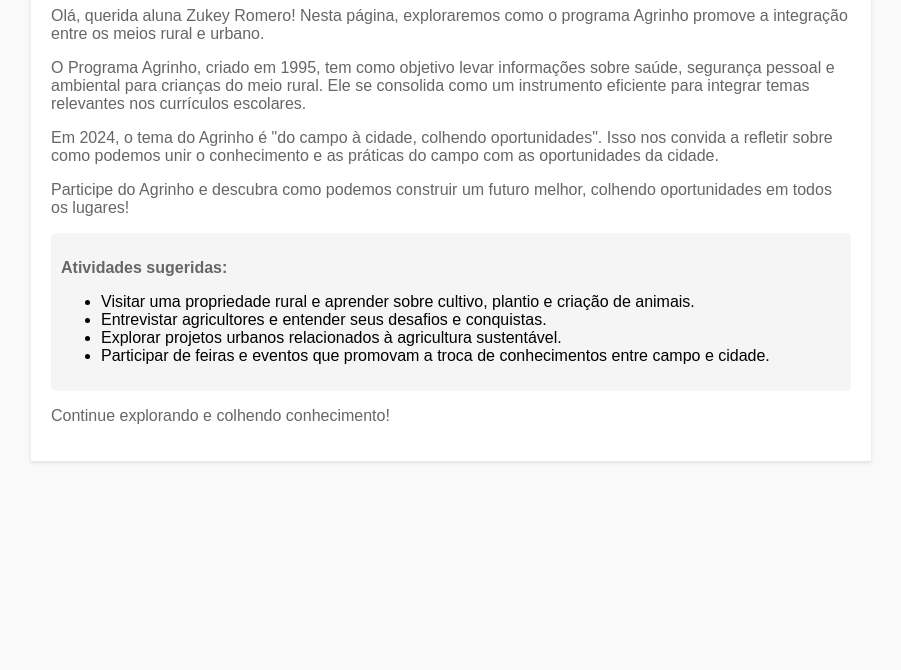
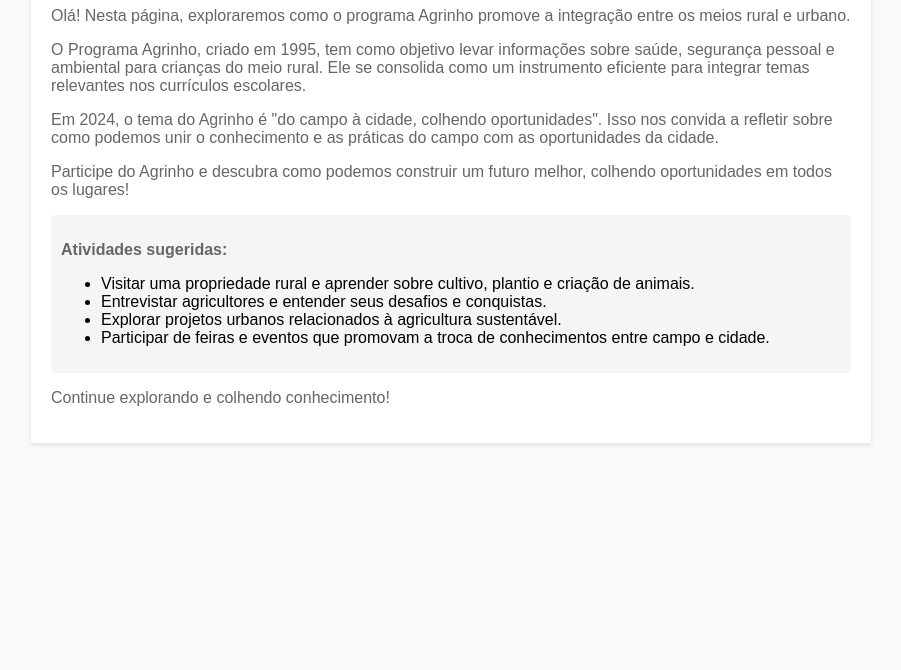
Before and after one commit to zukeyromero/agrinho.zukey, a plain HTML site: page index.html in a window 1280 px wide. Shown: the part 130-800 px from the top of the page, without its empty margins (189-1090 px from the left). Drawn offline with Linux system fonts and the light colour scheme.

Commit message:
Add files via upload

```diff
--- a/index.html
+++ b/index.html
@@ -35,7 +35,7 @@
 <body>
     <div class="container">
         <h1>Agrinho: do campo para a cidade, colhendo oportunidades</h1>
-        <p>Olá, querida aluna Zukey Romero! Nesta página, exploraremos como o programa Agrinho promove a integração entre os meios rural e urbano.</p>
+        <p>Olá! Nesta página, exploraremos como o programa Agrinho promove a integração entre os meios rural e urbano.</p>
         <p>O Programa Agrinho, criado em 1995, tem como objetivo levar informações sobre saúde, segurança pessoal e ambiental para crianças do meio rural. Ele se consolida como um instrumento eficiente para integrar temas relevantes nos currículos escolares.</p>
         <p>Em 2024, o tema do Agrinho é "do campo à cidade, colhendo oportunidades". Isso nos convida a refletir sobre como podemos unir o conhecimento e as práticas do campo com as oportunidades da cidade.</p>
         <p>Participe do Agrinho e descubra como podemos construir um futuro melhor, colhendo oportunidades em todos os lugares!</p>
```
